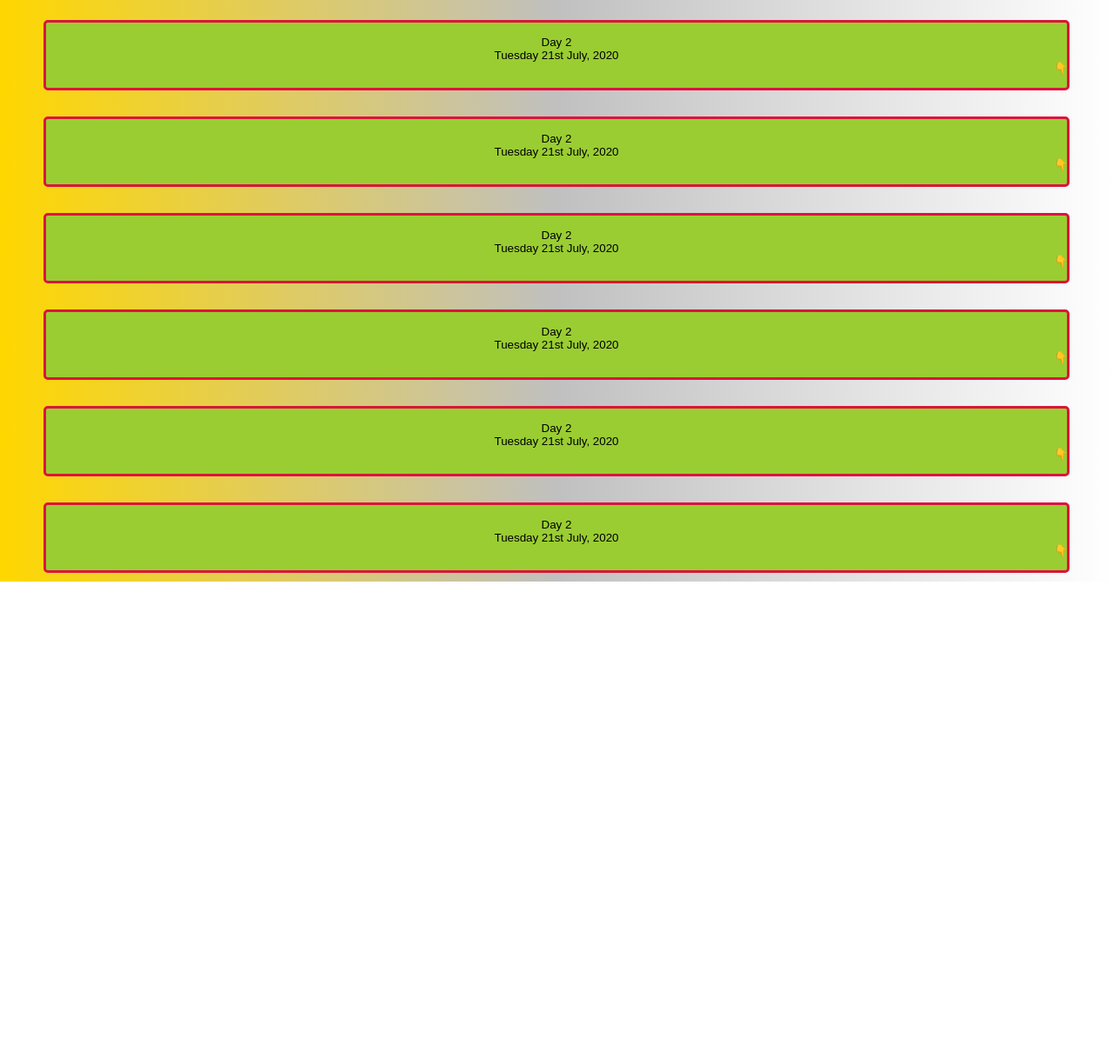
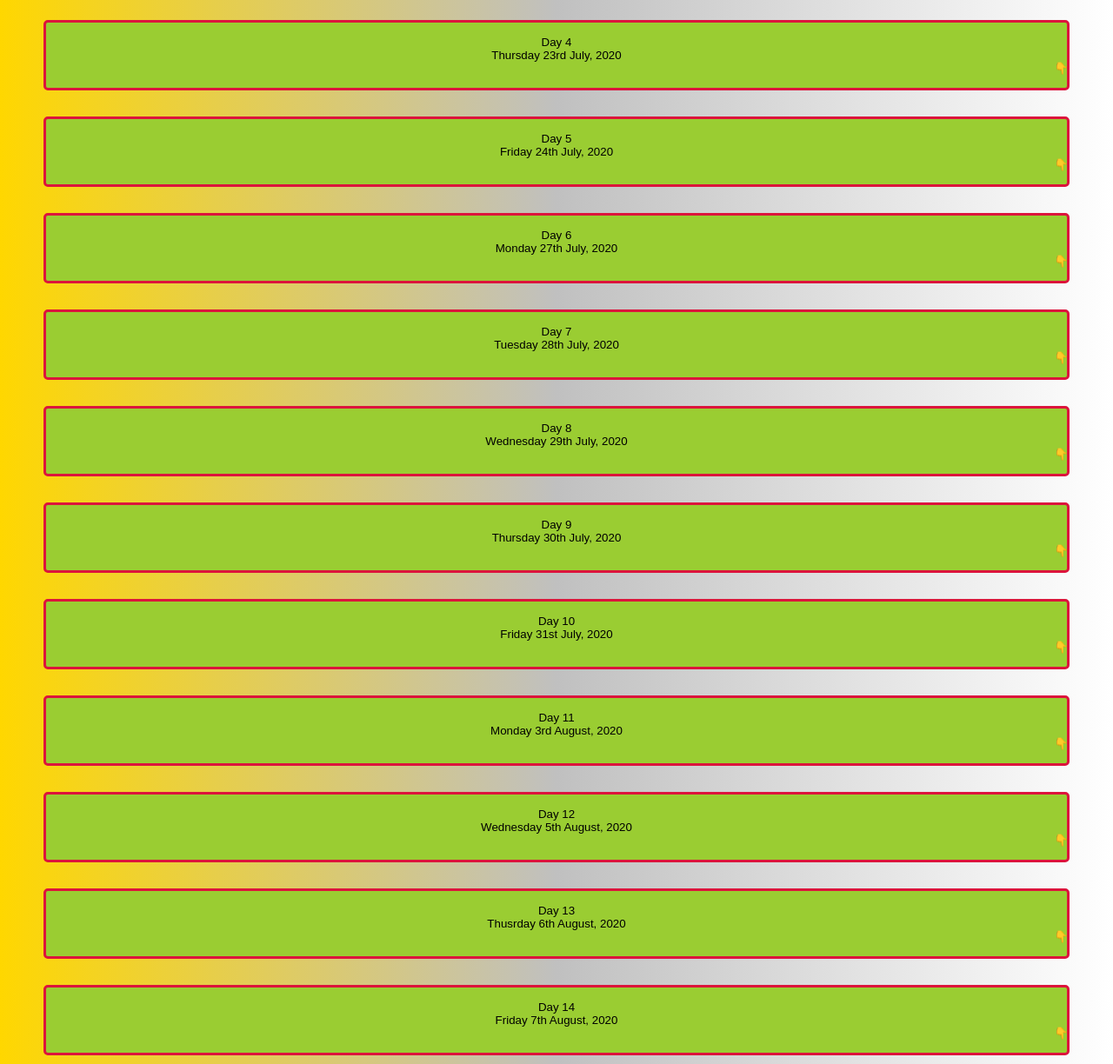
Before and after one commit to sircal02/My-Portfolio, a plain HTML site: page lesson.html in a window 1280 px wide. Shown: the part 440-1664 px from the top of the page at 87% size. Before the commit the page ends 1109 px from the top, so only its background shows below. Drawn offline with Linux system fonts and the light colour scheme; a script that the page names is missing.

Commit message:
My Portfolio

```diff
--- a/lesson.html
+++ b/lesson.html
@@ -3,7 +3,7 @@
   <head>
     <meta charset="UTF-8" />
     <meta name="viewport" content="width=device-width, initial-scale=1.0" />
-    <title>Document</title>
+    <title>Lessons Learnt</title>
     <link rel="stylesheet" href="./style.css" />
 
     <style>
@@ -53,11 +53,10 @@
         max-height: 0;
         overflow: hidden;
         transition: max-height 0.2s ease-out;
+        color:black;
       }
 
-      .Notes p {
-        background-color: darkgreen;
-      }
+
       @media screen and (max-width: 768px) {
         .All {
           margin-left: 10px;
@@ -101,8 +100,7 @@
       <div class="Heading">
         <h2>&#128225; LESSONS LEARNT</h2>
         <p>
-          Lorem ipsum, dolor sit amet consectetur adipisicing elit. Nobis,
-          fugit.
+          Hi, find below lessons learnt over the period.
         </p>
       </div>
       <button class="Date">
@@ -148,9 +146,9 @@
       </div>
 
       <button class="Date">
-        Day 2
+        Day 4
         <br />
-        Tuesday 21st July, 2020
+        Thursday 23rd July, 2020
       </button>
       <div class="Notes">
         <p>
@@ -162,9 +160,9 @@
       </div>
 
       <button class="Date">
-        Day 2
+        Day 5
         <br />
-        Tuesday 21st July, 2020
+        Friday 24th July, 2020
       </button>
       <div class="Notes">
         <p>
@@ -176,9 +174,9 @@
       </div>
 
       <button class="Date">
-        Day 2
+        Day 6
         <br />
-        Tuesday 21st July, 2020
+        Monday 27th July, 2020
       </button>
       <div class="Notes">
         <p>
@@ -190,9 +188,9 @@
       </div>
 
       <button class="Date">
-        Day 2
+        Day 7
         <br />
-        Tuesday 21st July, 2020
+        Tuesday 28th July, 2020
       </button>
       <div class="Notes">
         <p>
@@ -204,9 +202,9 @@
       </div>
 
       <button class="Date">
-        Day 2
+        Day 8
         <br />
-        Tuesday 21st July, 2020
+        Wednesday 29th July, 2020
       </button>
       <div class="Notes">
         <p>
@@ -218,9 +216,9 @@
       </div>
 
       <button class="Date">
-        Day 2
+        Day 9
         <br />
-        Tuesday 21st July, 2020
+        Thursday 30th July, 2020
       </button>
       <div class="Notes">
         <p>
@@ -230,6 +228,96 @@
           explicabo.
         </p>
       </div>
+
+ <button class="Date">
+        Day 10
+        <br />
+        Friday 31st July, 2020
+      </button>
+      <div class="Notes">
+        <p>
+          Lorem ipsum dolor sit amet consectetur, adipisicing elit. Suscipit
+          optio illo magnam? Assumenda ipsam ut incidunt id eos nihil molestiae,
+          non qui! Nobis, explicabo! Esse consequatur magnam tempore beatae
+          explicabo.
+        </p>
+      </div>
+
+ <button class="Date">
+        Day 11
+        <br />
+        Monday 3rd August, 2020
+      </button>
+      <div class="Notes">
+        <p>
+          Lorem ipsum dolor sit amet consectetur, adipisicing elit. Suscipit
+          optio illo magnam? Assumenda ipsam ut incidunt id eos nihil molestiae,
+          non qui! Nobis, explicabo! Esse consequatur magnam tempore beatae
+          explicabo.
+        </p>
+      </div>
+
+       <button class="Date">
+        Day 12
+        <br />
+        Wednesday 5th August, 2020
+      </button>
+      <div class="Notes">
+        <p>
+          Lorem ipsum dolor sit amet consectetur, adipisicing elit. Suscipit
+          optio illo magnam? Assumenda ipsam ut incidunt id eos nihil molestiae,
+          non qui! Nobis, explicabo! Esse consequatur magnam tempore beatae
+          explicabo.
+        </p>
+      </div>
+
+
+       <button class="Date">
+        Day 13
+        <br />
+        Thusrday 6th August, 2020
+      </button>
+      <div class="Notes">
+        <p>
+          We were introduced to bootstrap and its functionalities. Bootstrap 4 is the newest version of Bootstrap, which is the most popular HTML, CSS, and JavaScript framework for developing responsive, mobile-first websites. We started a project using bootstrap to create a landing page with a nav bar containing a search text and a button. The content of the the landing page included an image slider and cards.
+        </p>
+      </div>
+
+ <button class="Date">
+        Day 14
+        <br />
+        Friday 7th August, 2020
+      </button>
+      <div class="Notes">
+        <p>
+          On this day, we presented our project assignment on using bootstrap to develop a landing page with an image slider, a nav bar, search text and a button with cards in columns at the bottom.</p>
+      </div>
+
+
+
+
+
+
+
+
+
+
+
+
+
+
+
+
+
+
+
+
+
+
+
+
+
+
     </div>
 
     <script>
```
Also changed, not shown: ProjectBootstrap/bootstrap.html (+1 -1 lines).
